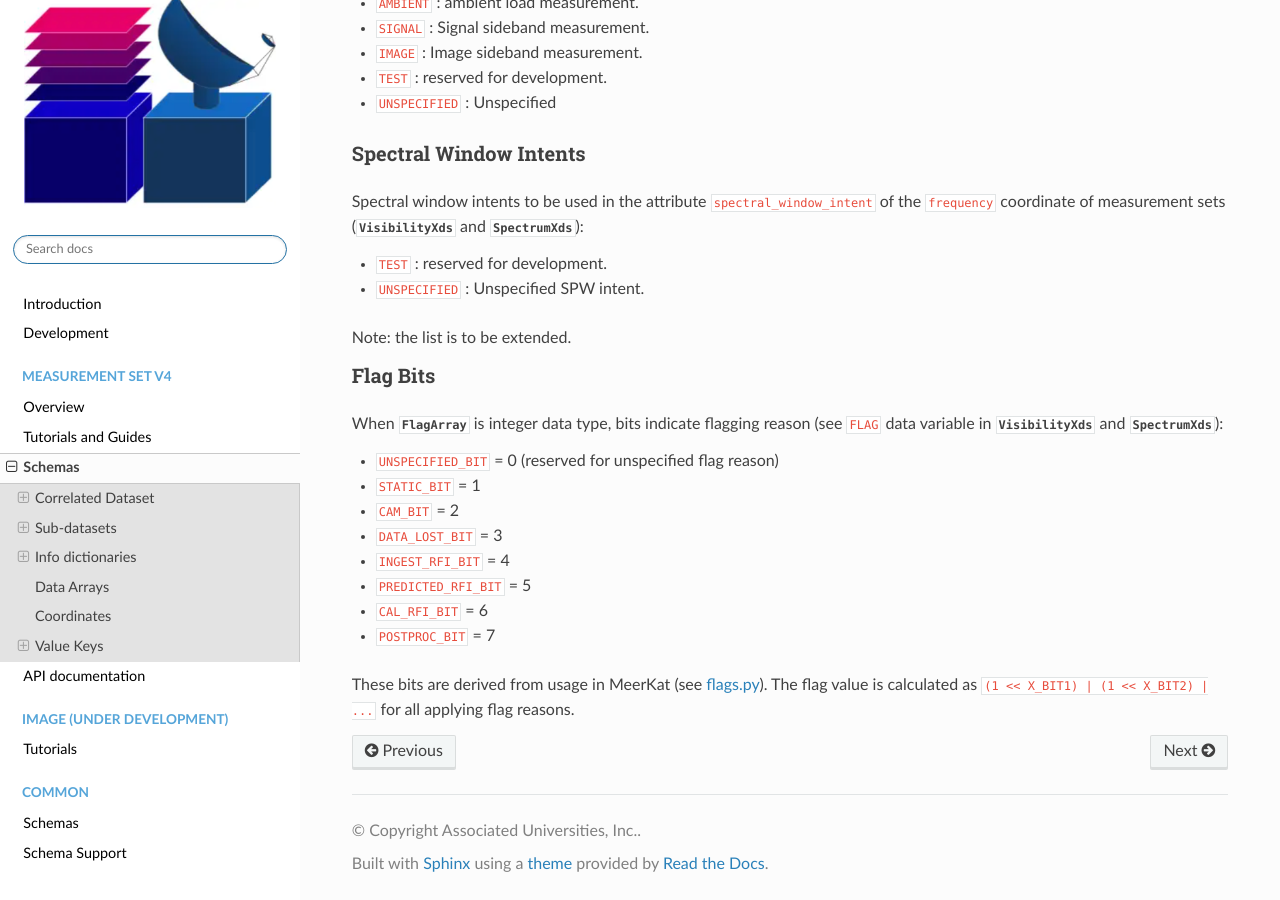
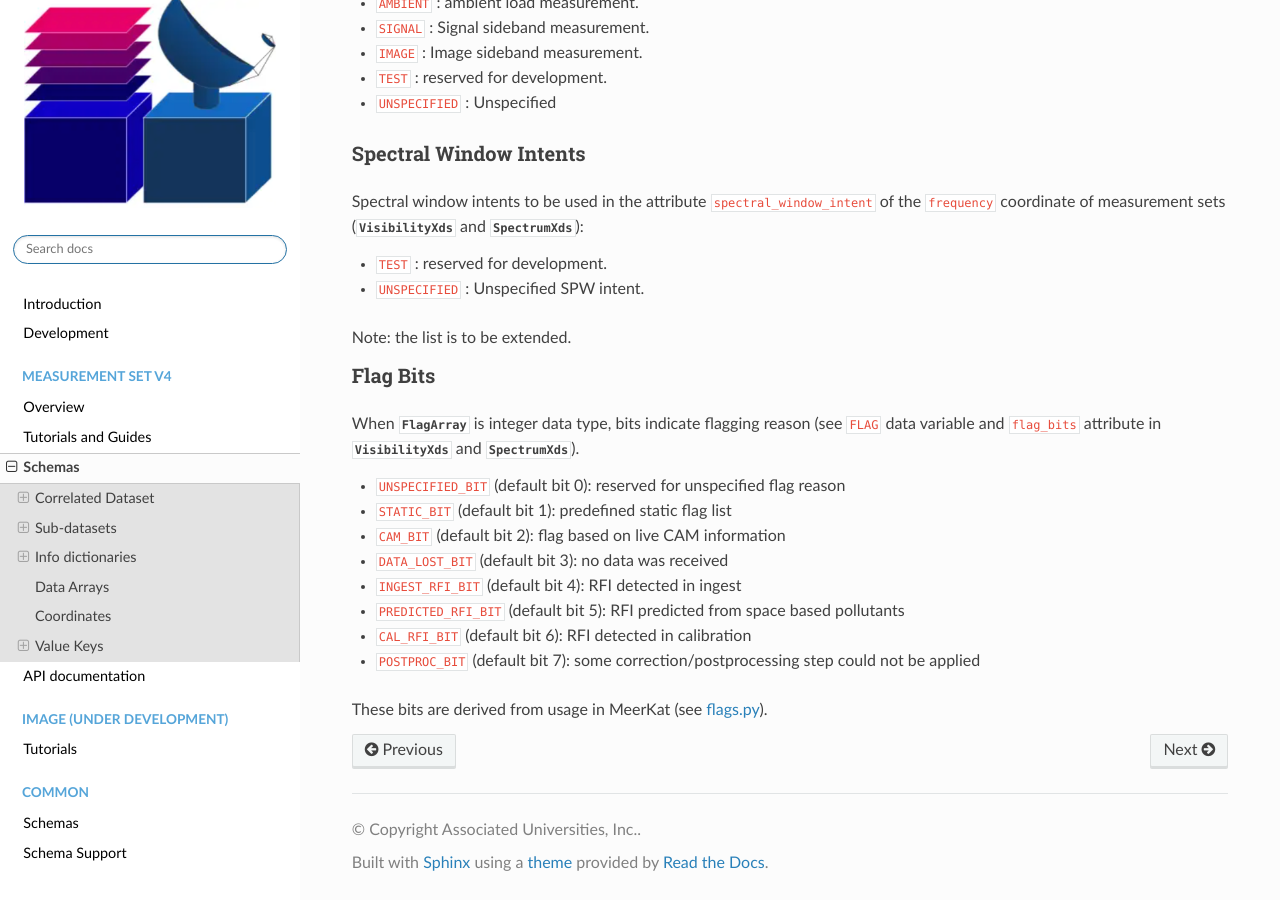
Before and after one commit to casangi/xradio, a Sphinx documentation site: the page built from docs/source/measurement_set/schema.rst, in a window 1280 px wide and 900 px high, scrolled down 7193 px. Built offline with Sphinx 7.4.7 and the Read the Docs theme 3.1.0, drawn with Linux system fonts in a browser that asks for light colours; pages that are not in the unit, such as notebooks, are missing from menus.

Commit message:
Add flag_bits attribute to allow overriding meaning of flag bits
We should not entirely hard-code MeerKat's semantics...

```diff
--- a/docs/source/measurement_set/schema.rst
+++ b/docs/source/measurement_set/schema.rst
@@ -320,20 +320,18 @@ Flag Bits
 
 When :py:class:`~xradio.measurement_set.schema.FlagArray` is integer data type,
 bits indicate flagging reason
-(see ``FLAG`` data variable in
+(see ``FLAG`` data variable and ``flag_bits`` attribute in
 :py:class:`~xradio.measurement_set.schema.VisibilityXds` and
-:py:class:`~xradio.measurement_set.schema.SpectrumXds`):
+:py:class:`~xradio.measurement_set.schema.SpectrumXds`).
 
-* ``UNSPECIFIED_BIT`` = 0 (reserved for unspecified flag reason)
-* ``STATIC_BIT`` = 1
-* ``CAM_BIT`` = 2
-* ``DATA_LOST_BIT`` = 3
-* ``INGEST_RFI_BIT`` = 4
-* ``PREDICTED_RFI_BIT`` = 5
-* ``CAL_RFI_BIT`` = 6
-* ``POSTPROC_BIT`` = 7
+* ``UNSPECIFIED_BIT`` (default bit 0): reserved for unspecified flag reason
+* ``STATIC_BIT`` (default bit 1): predefined static flag list
+* ``CAM_BIT`` (default bit 2): flag based on live CAM information
+* ``DATA_LOST_BIT`` (default bit 3): no data was received
+* ``INGEST_RFI_BIT`` (default bit 4): RFI detected in ingest
+* ``PREDICTED_RFI_BIT`` (default bit 5): RFI predicted from space based pollutants
+* ``CAL_RFI_BIT`` (default bit 6): RFI detected in calibration
+* ``POSTPROC_BIT`` (default bit 7): some correction/postprocessing step could not be applied
 
 These bits are derived from usage in MeerKat (see
 `flags.py <https://github.com/ska-sa/katdal/blob/0840fd86ca4954168cacf4cb785eb00afef121b4/katdal/flags.py>`_).
-The flag value is calculated as
-``(1 << X_BIT1) | (1 << X_BIT2) | ...`` for all applying flag reasons.
```
Also changed, not shown: 1 other file.
